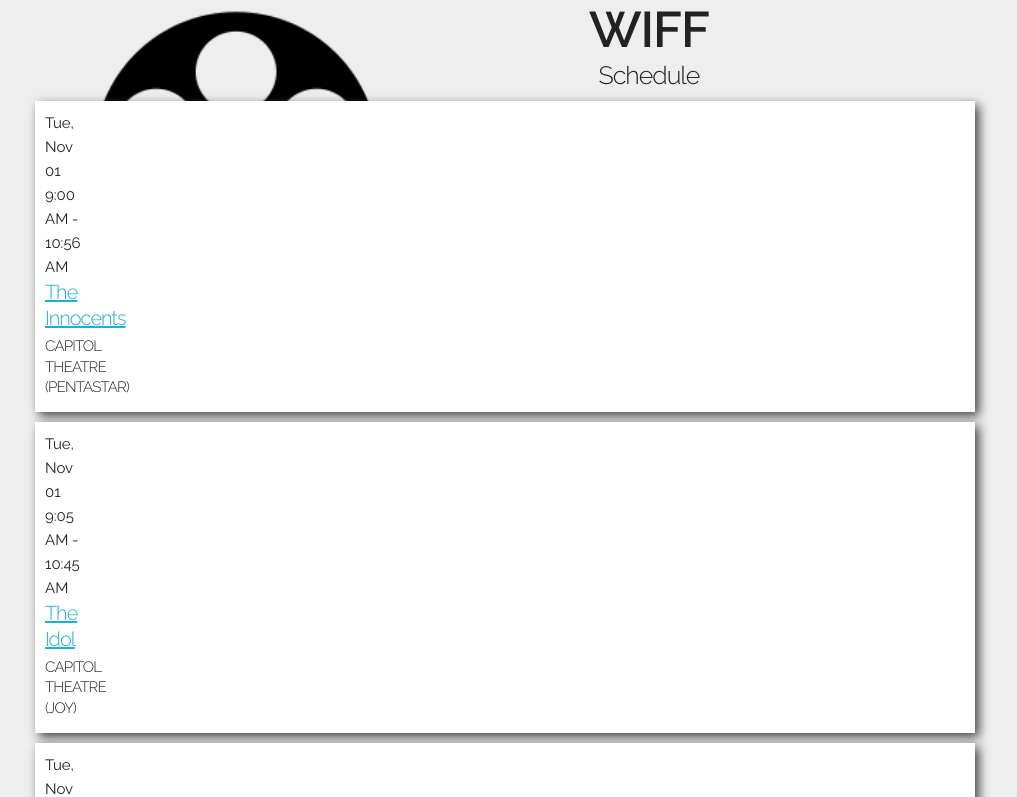
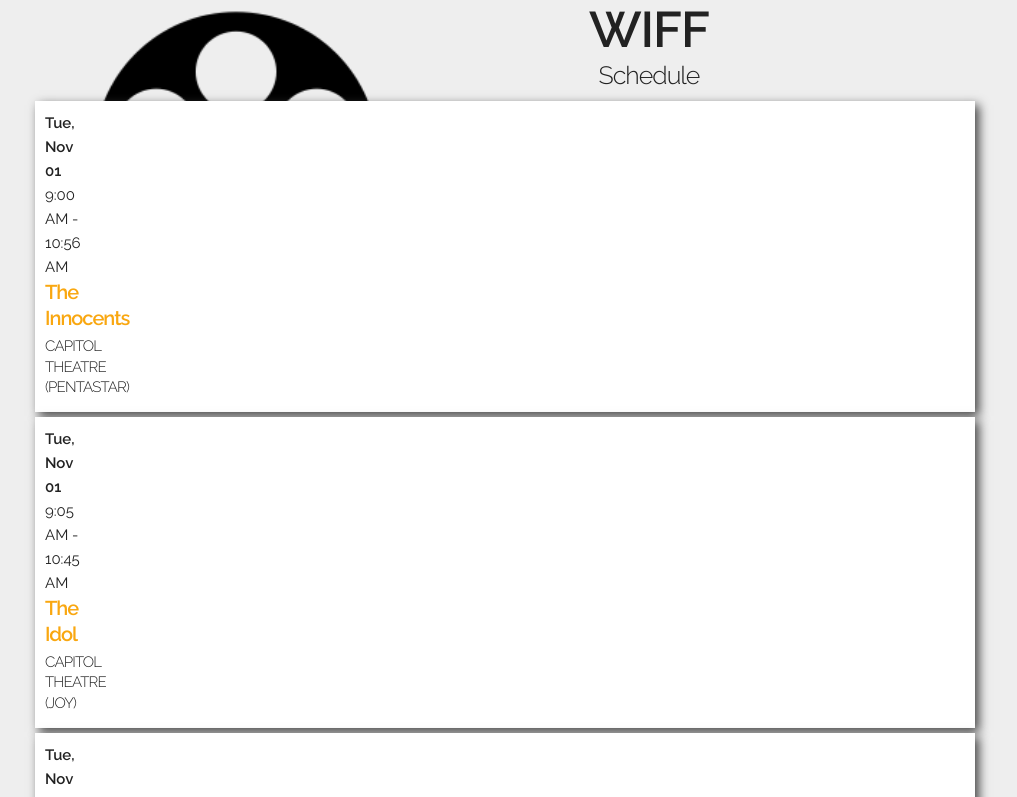
Before and after one commit to jeffszusz/wiff-mobile, a React app: page / in a window 1280 px wide. Shown: the top 797 px of the page, without its empty margins (135-1152 px from the left). Built offline with nearby package versions, Linux system fonts and the light colour scheme.

Commit message:
cosmetic improvement

```diff
--- a/src/css/style.css
+++ b/src/css/style.css
@@ -5,7 +5,7 @@
 .row {
   background: #fff;
   padding: 10px;
-  margin: 10px;
+  margin: 5px 10px;
   box-shadow: 4px 4px 10px #444;
 }
 
@@ -33,6 +33,9 @@
 
 h3 {
   font-size: 2rem;
+  font-weight: bold;
+  color: #F9A710;
+  max-width: 60%;
 }
 
 h4 {
--- a/src/film.jsx
+++ b/src/film.jsx
@@ -4,17 +4,20 @@
   constructor() {
     super();
   }
-  getLink (film) {
-    return 'http://www.windsorfilmfestival.com/films/' + film.toLowerCase().replace(/\s/, '-');
+
+  handleClick (e) {
+    location.href = 'http://www.windsorfilmfestival.com/films/' +
+      this.props.data.title.toLowerCase().replace(/\s/g, '-');
   }
+
   render() {
     return (
-      <div className="row film-item">
+      <div className="row film-item" onClick={this.handleClick.bind(this)}>
         <div className="one column">
           <div className="showing-time">
-            {this.props.data.start.format("ddd, MMM DD")}<br />
+            <b>{this.props.data.start.format("ddd, MMM DD")}</b><br />
             {this.props.data.start.format("H:mm A")} - {this.props.data.end.format("H:mm A")}</div>
-          <h3><a href={this.getLink(this.props.data.title)}>{this.props.data.title}</a></h3>
+          <h3>{this.props.data.title}</h3>
           <h4>{this.props.data.venue}</h4>
         </div>
       </div>
--- a/src/layout.jsx
+++ b/src/layout.jsx
@@ -1,6 +1,8 @@
 import React from 'react';
 
 import List from './list.jsx';
+
+import filmJSON from './wiff.json';
 
 class Layout extends React.Component {
   render() {
@@ -8,7 +10,7 @@
       <div className="container">
         <h1>WIFF</h1>
         <h2>Schedule</h2>
-        <List />
+        <List filmList={filmJSON} />
         <footer>Copyright &copy; Bull Rush Studios Inc.</footer>
       </div>
     )
--- a/src/list.jsx
+++ b/src/list.jsx
@@ -7,15 +7,18 @@
 
 import Film from './film.jsx';
 
-import filmJSON from './wiff.json';
+class List extends React.Component {
 
-console.log(filmJSON[0]);
-
-class List extends React.Component {
-  constructor () {
+  constructor (props) {
     super();
 
-    var filmList = filmJSON.map(function(film){
+    this.state = {
+      filmList: this.sortFilmsByMoment(this.momentizeFilmDates(props.filmList))
+    };
+  }
+
+  momentizeFilmDates (list) {
+    return list.map(function(film){
       return {
         title: film.Title,
         venue: film.Venue,
@@ -24,17 +27,14 @@
         reference: film.Reference
       }
     });
+  }
 
-    filmList = filmList.sort(function(a, b){
-      console.log(a.start.valueOf());
+  sortFilmsByMoment (list) {
+    return list.sort(function(a, b){
       if (a.start.valueOf() < b.start.valueOf()) return -1;
       if (a.start.valueOf() > b.start.valueOf()) return 1;
       return 0;
     });
-
-    this.state = {
-      filmList: filmList
-    };
   }
 
   render () {
```
